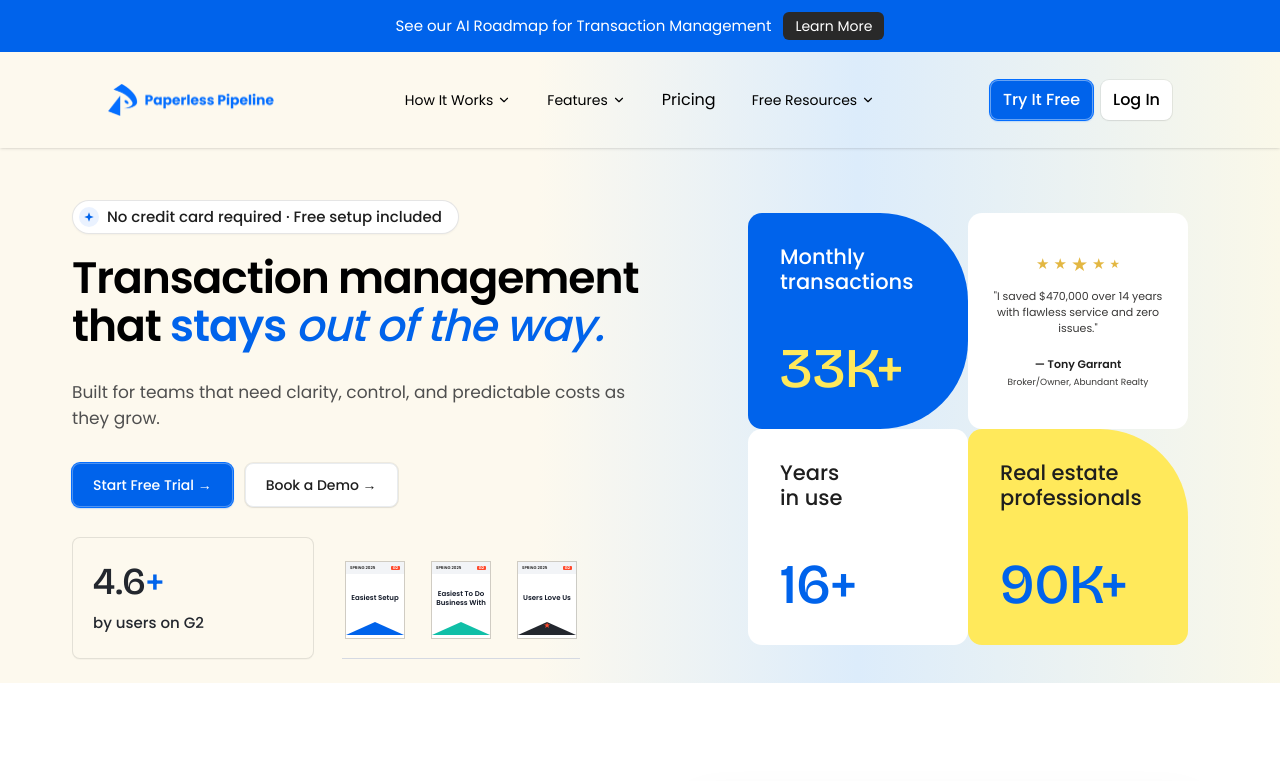
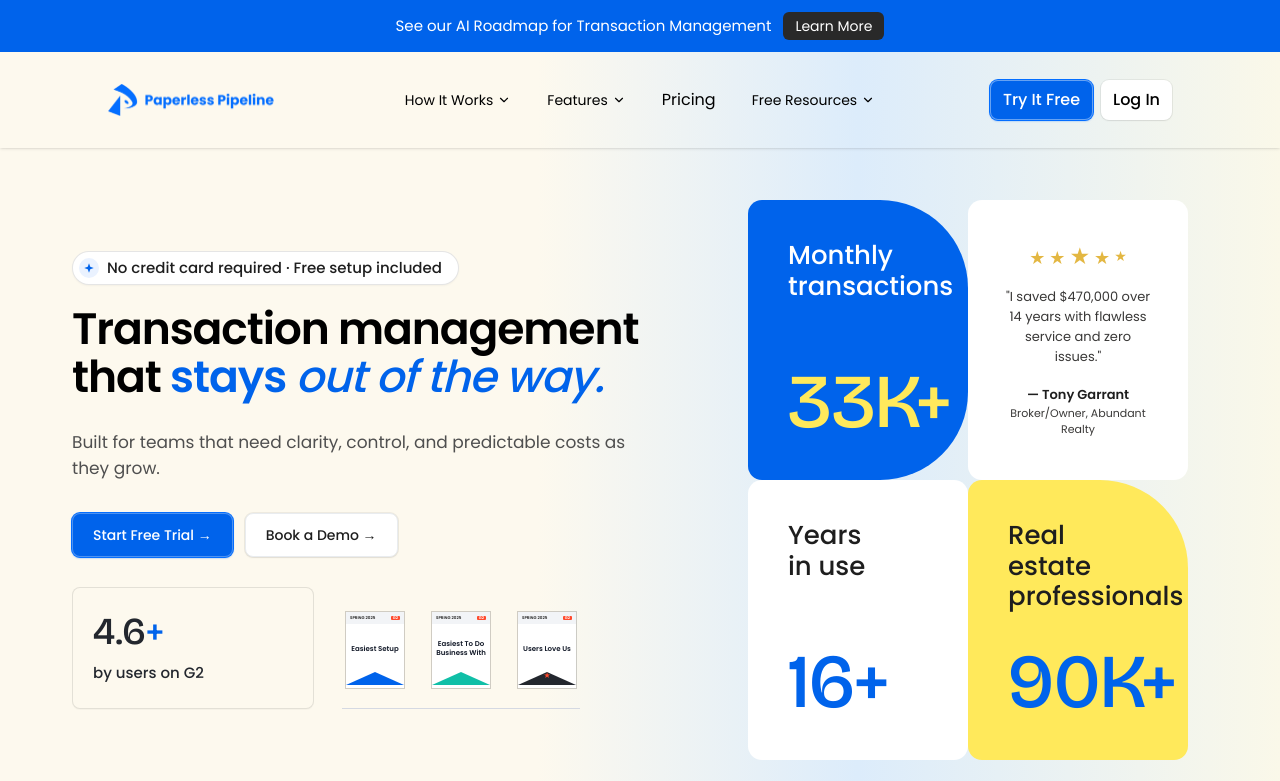
Before and after one commit to Landing-Pages-Websites/paperless-pipeline, a Next.js app: page / in a window 1280 px wide. Shown: the top 781 px of the page. Built offline with nearby package versions, Linux system fonts and the light colour scheme.

Commit message:
fixing the aipad air view

```diff
--- a/src/components/Footer.tsx
+++ b/src/components/Footer.tsx
@@ -229,8 +229,8 @@ export default function Footer() {
           </div>
 
           <div className="relative z-10 mx-auto mt-[78px] flex min-h-[520px] max-w-[1280px] flex-col justify-between rounded-[14px] bg-white/80 p-6 text-left shadow-[0_1px_2px_rgba(0,0,0,0.03)] backdrop-blur-md sm:p-10">
-            <div className="grid grid-cols-1 gap-10 md:grid-cols-[1.4fr_repeat(4,1fr)] md:gap-12 lg:gap-16">
-              <div className="flex flex-col">
+            <div className="grid grid-cols-1 gap-10 md:grid-cols-2 md:gap-x-8 md:gap-y-10 lg:grid-cols-[1.4fr_repeat(4,1fr)] lg:gap-16">
+              <div className="flex flex-col md:col-span-2 lg:col-span-1">
                 <Image
                   src="/images/figma/logo-full.png"
                   alt="Paperless Pipeline"
--- a/src/components/home/HeroSection.tsx
+++ b/src/components/home/HeroSection.tsx
@@ -115,16 +115,16 @@ function StatCard({
   valueClassName?: string;
 }) {
   return (
-    <div className={`flex min-h-[148px] flex-col justify-between p-4 sm:min-h-[216px] sm:p-8 ${className}`}>
-      <div className={`text-[14px] font-medium leading-[1.2] sm:text-[21px] sm:leading-[1.18] ${labelClassName}`}>{label}</div>
-      <div className={`font-display text-[40px] font-medium leading-none sm:text-[56px] ${valueClassName}`}>{value}</div>
+    <div className={`flex min-h-[148px] flex-col justify-between p-4 sm:min-h-[216px] sm:p-8 md:min-h-[200px] md:p-8 lg:min-h-[280px] lg:p-10 ${className}`}>
+      <div className={`text-[14px] font-medium leading-[1.2] sm:text-[21px] sm:leading-[1.18] md:text-[20px] lg:text-[26px] ${labelClassName}`}>{label}</div>
+      <div className={`font-display text-[40px] font-medium leading-none sm:text-[56px] md:text-[52px] lg:text-[76px] ${valueClassName}`}>{value}</div>
     </div>
   );
 }
 
 function HeroStats() {
   return (
-    <div className="grid w-full max-w-[390px] grid-cols-2 gap-0 sm:max-w-[440px]">
+    <div className="grid w-full max-w-[390px] grid-cols-2 gap-0 sm:max-w-[440px] md:max-w-[680px]">
       <StatCard
         label={
           <>
@@ -139,13 +139,13 @@ function HeroStats() {
         valueClassName="text-[#FFE95B]"
       />
 
-      <div className="flex min-h-[148px] flex-col items-center justify-center rounded-[14px] bg-white px-3 py-5 text-center sm:min-h-[216px] sm:px-5 sm:py-8">
-        <Stars className="text-[13px] sm:text-[15px]" />
-        <p className="mt-2 max-w-[160px] text-[10px] font-normal leading-[15px] text-[#393837] sm:mt-3 sm:max-w-[180px] sm:text-[11px] sm:leading-[16px]">
+      <div className="flex min-h-[148px] flex-col items-center justify-center rounded-[14px] bg-white px-3 py-5 text-center sm:min-h-[216px] sm:px-5 sm:py-8 md:min-h-[200px] md:px-6 md:py-6 lg:min-h-[280px] lg:px-8 lg:py-10">
+        <Stars className="text-[13px] sm:text-[15px] md:text-[18px]" />
+        <p className="mt-2 max-w-[160px] text-[10px] font-normal leading-[15px] text-[#393837] sm:mt-3 sm:max-w-[180px] sm:text-[11px] sm:leading-[16px] md:mt-4 md:max-w-[220px] md:text-[13px] md:leading-[20px]">
           &quot;I saved $470,000 over 14 years with flawless service and zero issues.&quot;
         </p>
-        <p className="mt-3 text-[10px] font-semibold leading-4 text-[#1E1E1E] sm:mt-5 sm:text-[11px]">— Tony Garrant</p>
-        <p className="mt-0.5 text-[9px] font-normal leading-4 text-[#393837]">
+        <p className="mt-3 text-[10px] font-semibold leading-4 text-[#1E1E1E] sm:mt-5 sm:text-[11px] md:mt-5 md:text-[13px]">— Tony Garrant</p>
+        <p className="mt-0.5 text-[9px] font-normal leading-4 text-[#393837] md:text-[11px]">
           Broker/Owner, Abundant Realty
         </p>
       </div>
```
